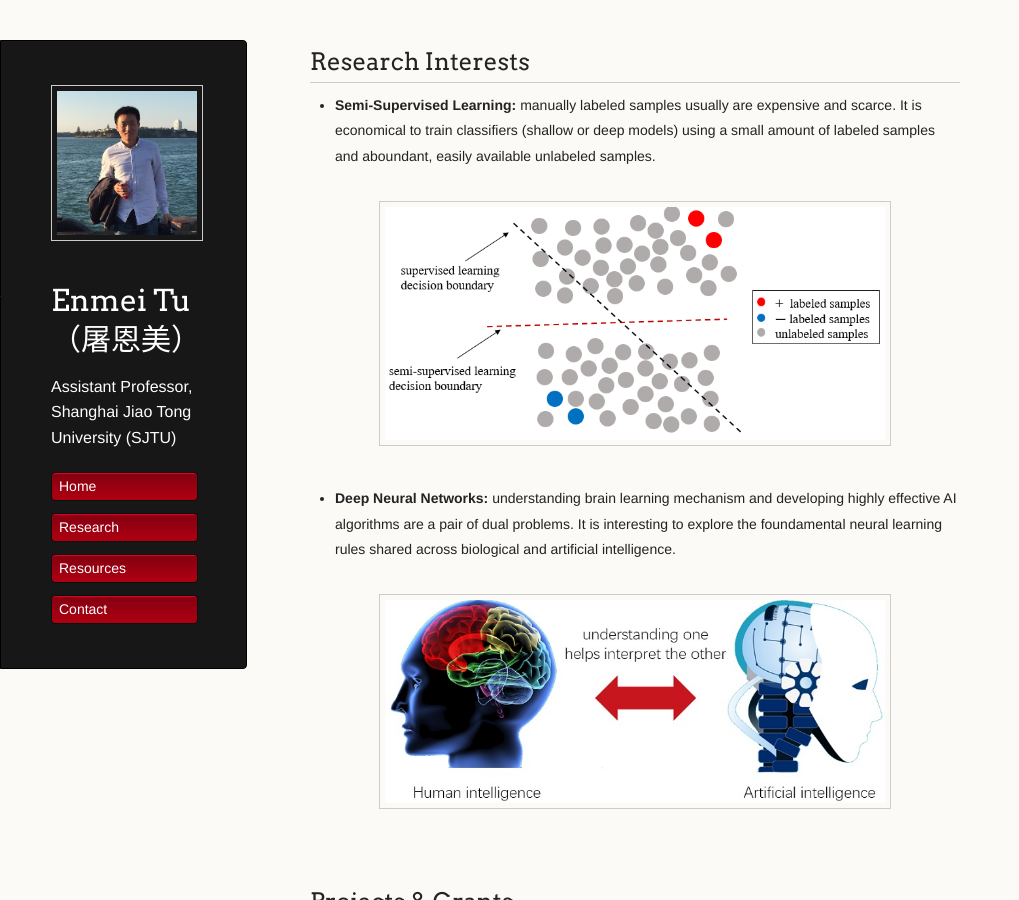
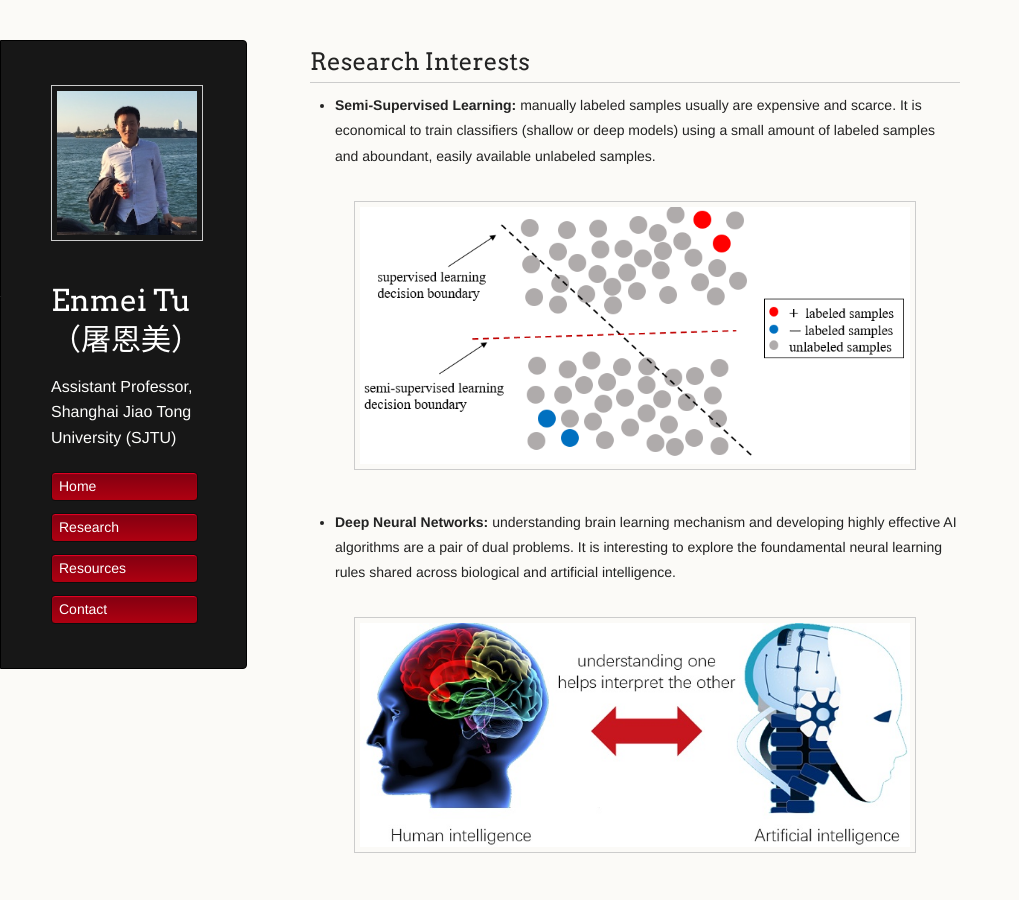
Before and after one commit to hellotem/enmeitu.github.io, a Jekyll site: the page built from research/index.md, in a window 1280 px wide and 900 px high. Shown: the whole window, without its empty margins (0-1019 px from the left). Built offline with Jekyll 4.4.1, drawn with Linux system fonts in a browser that asks for light colours; our own code applies the rules of GitHub Pages for plain Markdown files.

Commit message:
adjust image width in research'

```diff
--- a/research/index.md
+++ b/research/index.md
@@ -2,11 +2,11 @@
 
 * **Semi-Supervised Learning:** manually labeled samples usually are expensive and scarce.  It is economical to train classifiers (shallow or deep models) using a small amount of labeled samples and aboundant, easily available unlabeled samples.
 
-<div style="text-align:center"><img src="ssl7.png" alt="Markdown Monster icon" align="center" width="500" /></div>
+<div style="text-align:center"><img src="ssl7.png" alt="Markdown Monster icon" align="center" width="550" /></div>
 
 * **Deep Neural Networks:** understanding brain learning mechanism and developing highly effective AI algorithms are a pair of dual problems. It is interesting to explore the foundamental neural learning rules shared across biological and artificial intelligence.
 
-<div style="text-align:center"><img src="biai4.jpg" alt="Markdown Monster icon" align="center" width="500"/></div>
+<div style="text-align:center"><img src="biai4.jpg" alt="Markdown Monster icon" align="center" width="550"/></div>
 
 
 ## Projects & Grants
```
